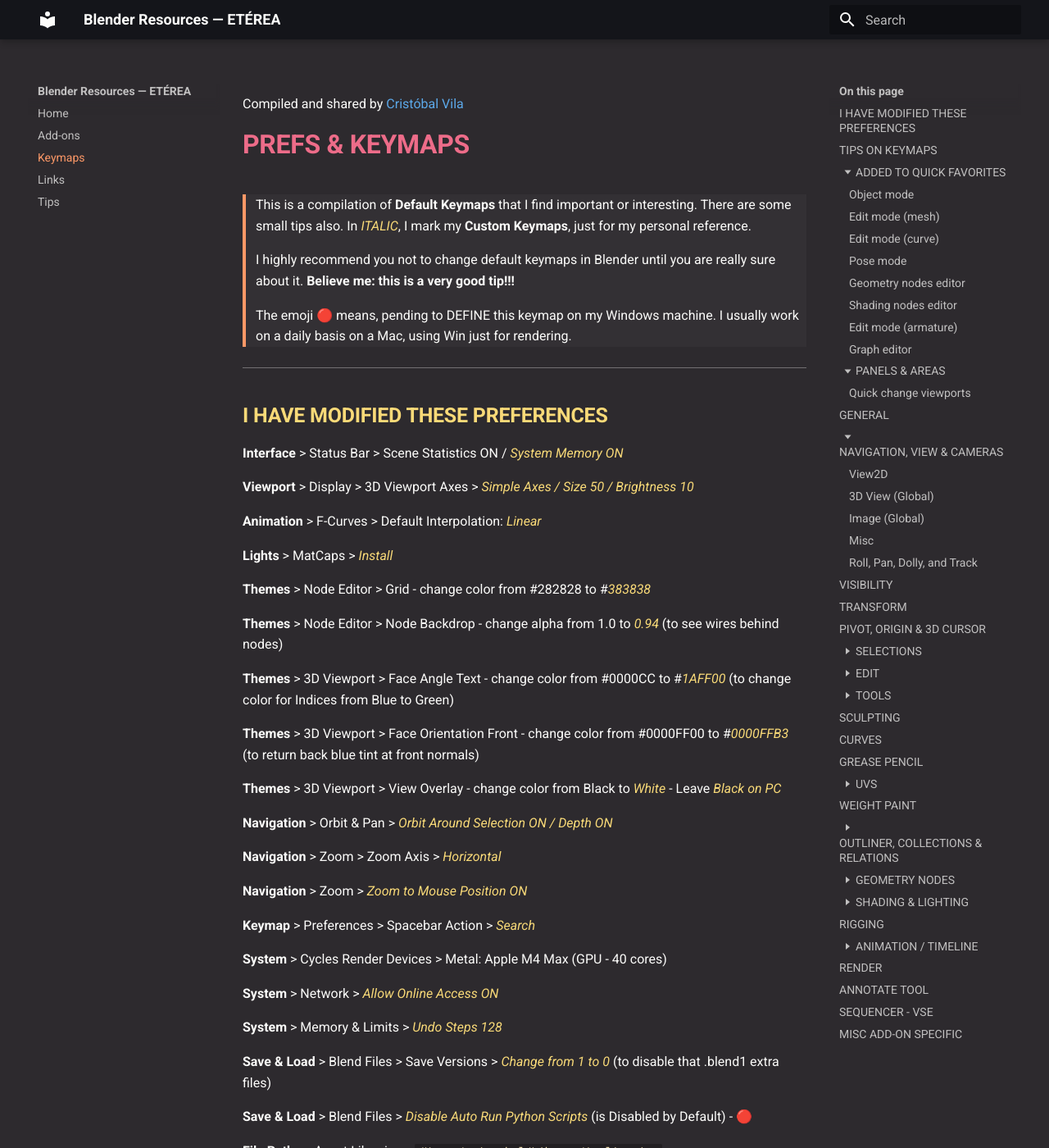
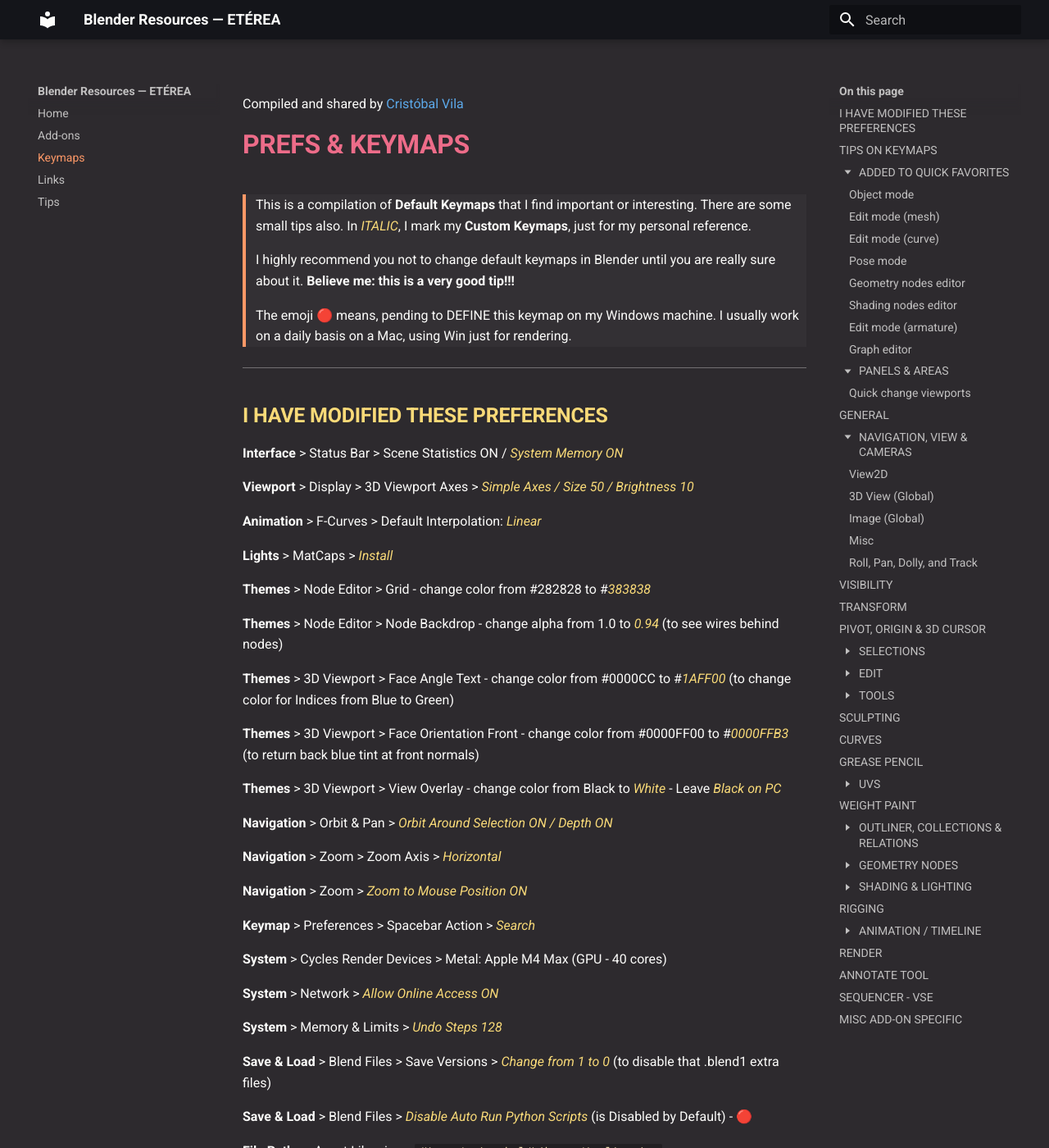
Before and after one commit to Eterea/blender, an MkDocs documentation site: the page built from docs/keymaps.md, in a window 1280 px wide and 1400 px high. Shown: the whole window at 82% size. Built offline with MkDocs 1.6.1 and Material for MkDocs 9.7.7, drawn with Linux system fonts in a browser that asks for light colours.

Commit message:
Better arrows alignment for TOCs

```diff
--- a/docs/stylesheets/extra.css
+++ b/docs/stylesheets/extra.css
@@ -98,17 +98,21 @@
    this styles it as a rotating chevron, plus hides collapsed branches. */
 
 .md-nav--secondary .md-nav__item--collapsible {
-  display: flex;
-  flex-wrap: wrap;
-  align-items: flex-start;
+  display: grid;
+  grid-template-columns: 1rem 1fr;
+  column-gap: 0.2rem;
+  align-items: start;
 }
 
 .md-nav--secondary .md-nav__item--collapsible > .md-nav__link {
-  flex: 1 1 auto;
+  grid-column: 2;
+  grid-row: 1;
+  min-width: 0;
 }
 
 .md-nav--secondary .md-nav__item--collapsible > .md-nav {
-  flex: 1 0 100%;
+  grid-column: 1 / -1;
+  grid-row: 2;
 }
 
 .md-nav--secondary .md-nav__item--collapsed > .md-nav {
@@ -116,8 +120,8 @@
 }
 
 .md-nav--secondary .md-nav__toc-toggle {
-  order: -1;
-  flex: 0 0 1rem;
+  grid-column: 1;
+  grid-row: 1;
   display: inline-flex;
   align-items: center;
   justify-content: center;
```
